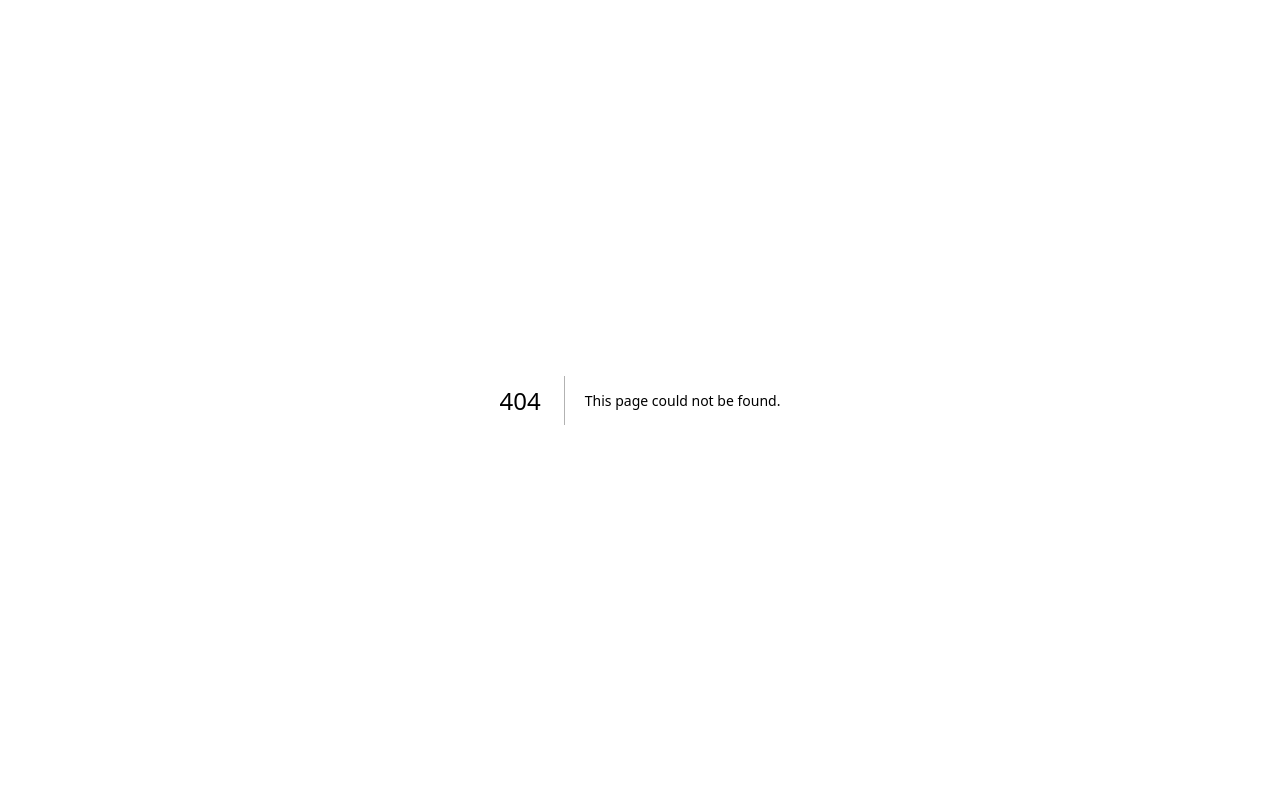
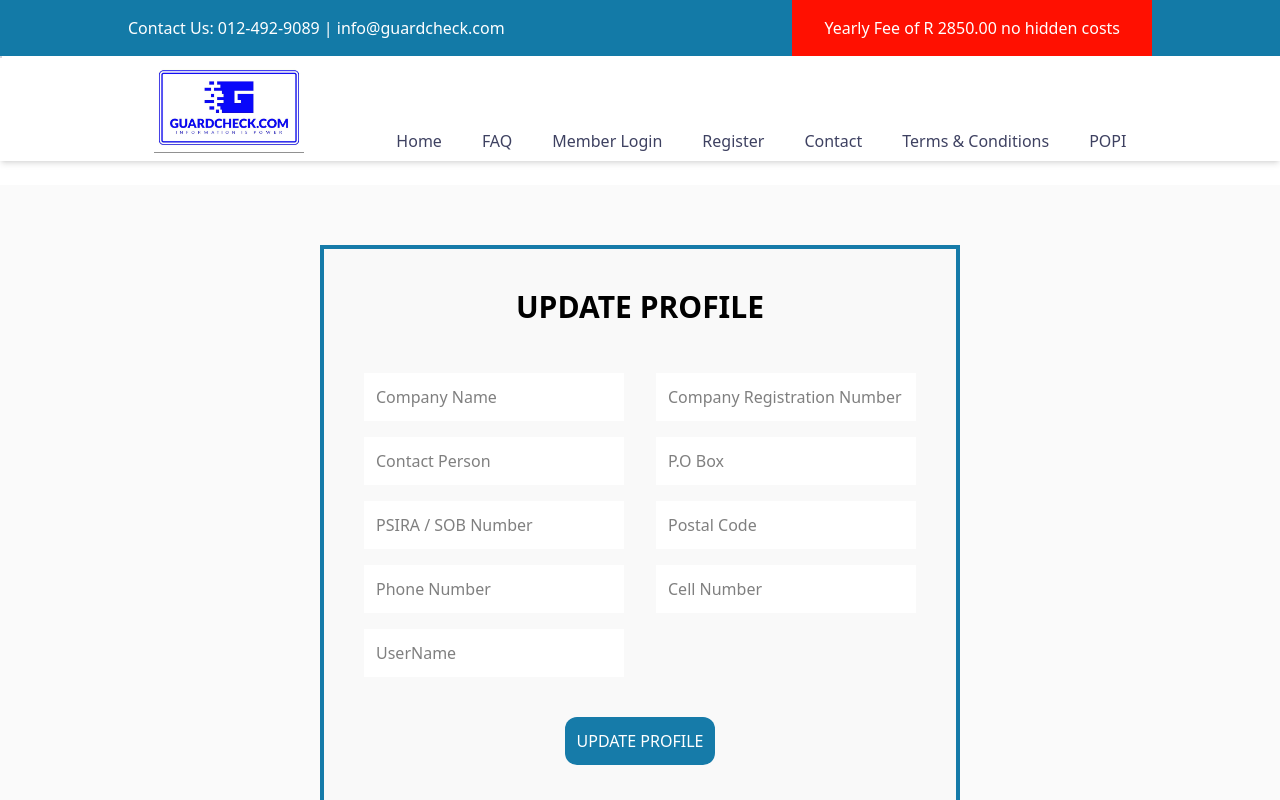
Before and after one commit to Bluntsheep/guardcheck, a Next.js app: page /updateprofile in a window 1280 px wide. Before the commit this address had no page. Shown: the top 800 px of the page. Built offline with nearby package versions, Linux system fonts and the light colour scheme.

Commit message:
Updated Pages and changed Account detaisl

```diff
--- /dev/null
+++ b/app/blacklistguard/page.js
@@ -0,0 +1,101 @@
+import React from "react";
+import Footer from "../components/footer/footer";
+import Menubar from "../components/menubar/menubar";
+
+const BlackListGuard = () => {
+  return (
+    <div>
+      <Menubar />
+      <div className="flex flex-col items-center justify-center py-10 mt-6 bg-[#FAFAFA]">
+        <div className="flex flex-col items-center bg-[#F9F9F9] border-4 border-[#167BA9] p-3 md:p-10 my-5 w-[90%] md:w-[50%]">
+          <p className=" font-bold text-3xl mb-10 text-center">
+            UPDATE PROFILE
+          </p>
+          <div className=" md:flex w-full gap-8 ">
+            <div className=" w-full">
+              <div className=" w-full">
+                <input
+                  className=" bg-white p-3 my-2 w-[100%]"
+                  placeholder="Name"
+                />
+              </div>
+              <div className=" w-full">
+                <input
+                  className=" bg-white p-3 my-2 w-[100%]"
+                  placeholder="Gender: Male / Female"
+                />
+              </div>
+
+              <div className=" w-full">
+                <input
+                  className=" bg-white p-3 my-2 w-[100%]"
+                  placeholder="PSIRA / SOB Number"
+                />
+              </div>
+              <div className=" w-full">
+                <select className=" bg-white p-3 my-2 w-[100%]">
+                  <option>Select Reason</option>
+                  <option>Dismissed</option>
+                  <option>Absconded</option>
+                  <option>Other</option>
+                </select>
+              </div>
+            </div>
+            <div className=" w-full">
+              <div className=" w-full">
+                <input
+                  className=" bg-white p-3 my-2 w-[100%]"
+                  placeholder="Surname"
+                />
+              </div>
+              <div className=" w-full">
+                <input
+                  className=" bg-white p-3 my-2 w-[100%]"
+                  placeholder="ID Number"
+                />
+              </div>
+              <div className=" w-full">
+                <input type="date" className=" bg-white p-3 my-2 w-[100%]" />
+              </div>
+
+              <div className=" w-full">
+                <input
+                  className=" bg-white p-3 my-2 w-[100%]"
+                  placeholder="Description"
+                />
+              </div>
+            </div>
+          </div>
+          <div className="flex w-full gap-8 my-2 p-3">
+            <div className=" w-1/2">
+              <p className=" text-wrap">
+                Has the Guard signed an acceptance letter
+              </p>
+              <div className="flex">
+                <input type="radio" />
+                <p className=" ml-3">Yes</p>
+              </div>
+            </div>
+            <div className=" w-1/2">
+              <p>Upload Letter</p>
+              <input type="file" />
+            </div>
+          </div>
+          <textarea placeholder="other" className=" w-full bg-white p-3" />
+
+          <div className=" flex flex-col md:flex-row justify-center w-[40%] md:w-full mt-6">
+            <div className=" flex flex-col ">
+              <button className="bg-[#167BA9] rounded-xl text-white font-normal p-3 px-3 my-2 ">
+                SUBMIT NOW
+              </button>
+            </div>
+          </div>
+        </div>
+      </div>
+
+      <Footer />
+    </div>
+  );
+};
+
+export default BlackListGuard;
--- /dev/null
+++ b/app/changepassword/page.js
@@ -0,0 +1,45 @@
+import React from "react";
+import Menubar from "../components/menubar/menubar";
+import Footer from "../components/footer/footer";
+
+const ChangePassword = () => {
+  return (
+    <div>
+      <Menubar />{" "}
+      <div className="flex flex-col items-center justify-center py-10 mt-6 bg-[#FAFAFA]">
+        <div className="flex flex-col items-center bg-[#F9F9F9] border-4 border-[#167BA9] p-3 md:p-10 my-5 w-[90%] md:w-[50%]">
+          <p className=" font-bold text-3xl mb-10 text-center">
+            Change Password
+          </p>
+          <div className=" md:flex w-full gap-8 ">
+            <div className=" w-full">
+              <div className=" w-full">
+                <input
+                  className=" bg-white p-3 my-2 w-[100%]"
+                  placeholder="Password"
+                />
+              </div>
+              <div className=" w-full">
+                <input
+                  className=" bg-white p-3 my-2 w-[100%]"
+                  placeholder="Confirm Password"
+                />
+              </div>
+            </div>
+          </div>
+
+          <div className=" flex flex-col md:flex-row justify-center w-[40%] md:w-full mt-6">
+            <div className=" flex flex-col ">
+              <button className="bg-[#167BA9] rounded-xl text-white font-normal p-3 px-3 my-2 ">
+                Change
+              </button>
+            </div>
+          </div>
+        </div>
+      </div>{" "}
+      <Footer />
+    </div>
+  );
+};
+
+export default ChangePassword;
--- a/app/dashboard/page.js
+++ b/app/dashboard/page.js
@@ -1,3 +1,5 @@
+"use client";
+
 import React from "react";
 import Menubar from "../components/menubar/menubar";
 import Footer from "../components/footer/footer";
@@ -9,8 +11,14 @@ import {
   FaUserSecret,
 } from "react-icons/fa";
 import { FaFileShield } from "react-icons/fa6";
+import { useRouter } from "next/navigation";
 
 const Dashboard = () => {
+  const router = useRouter();
+
+  const handleClick = (route) => {
+    router.push(`/${route}`);
+  };
   return (
     <div className=" bg-[#FFFFFF]">
       <Menubar />
@@ -20,7 +28,7 @@ const Dashboard = () => {
             <div>
               <FaUserAltSlash color="#167BA9" size={50} />
             </div>
-            <div>
+            <div onClick={() => handleClick("blacklistguard")}>
               <p className=" font-bold text-xl hover:text-red-600 text-[#12114A]">
                 Blacklist Guards
               </p>
@@ -40,7 +48,7 @@ const Dashboard = () => {
             <div>
               <FaUserSecret color="#167BA9" size={50} />
             </div>
-            <div>
+            <div onClick={() => handleClick("blacklistenquiry")}>
               <p className=" font-bold text-xl hover:text-red-600 text-[#12114A]">
                 Do a Blacklist Enquiry
               </p>
@@ -52,6 +60,7 @@ const Dashboard = () => {
             <div>
               <FaUserSecret color="#167BA9" size={50} />
             </div>
+            <a href="/popi.pdf " download>
               <div>
                 <p className=" font-bold text-xl hover:text-red-600 text-[#12114A]">
                   Acceptance Letter
@@ -60,12 +69,13 @@ const Dashboard = () => {
                   Please add this form to your letter of employment
                 </p>
               </div>
+            </a>
           </div>
           <div className=" flex gap-6 bg-white p-8 shadow-md items-center mt-8 w-3/12 hover:shadow-xs">
             <div>
               <FaFileShield color="#167BA9" size={50} />
             </div>
-            <div>
+            <div onClick={() => handleClick("viewcv")}>
               <p className=" font-bold text-xl hover:text-red-600 text-[#12114A]">
                 View CVs
               </p>
@@ -75,14 +85,16 @@ const Dashboard = () => {
             <div>
               <FaPen color="#167BA9" size={50} />
             </div>
-            <div>
+            <div onClick={() => handleClick("updateprofile")}>
               <p className=" font-bold text-xl hover:text-red-600 text-[#12114A]">
                 Update Profile
               </p>
             </div>
           </div>
         </div>
-        <div className="flex text-center my-3 gap-10 justify-center px-[5%]">
+        <div
+          onClick={() => handleClick("changepassword")}
+          className="flex text-center my-3 gap-10 justify-center px-[5%]">
           <div className=" flex gap-6 bg-white p-8 shadow-md items-center mt-8 w-3/12 hover:shadow-xs">
             <div>
               <FaKey color="#167BA9" size={50} />
--- a/app/payment/page.js
+++ b/app/payment/page.js
@@ -1,8 +1,15 @@
+"use client";
 import React from "react";
 import Menubar from "../components/menubar/menubar";
 import Footer from "../components/footer/footer";
+import { useRouter } from "next/navigation";
 
 const Payments = () => {
+  const router = useRouter();
+  const handleLogin = () => {
+    router.push("dashboard");
+  };
+
   return (
     <div>
       <Menubar />
@@ -16,8 +23,8 @@ const Payments = () => {
           After subscription, you able to be login.
         </p>
         <p className=" text-[#137AA7] mt-6 text-lg">Guardcheck.com</p>
-        <p className=" text-[#137AA7] text-lg">First National Bank</p>
-        <p className=" text-[#137AA7] text-lg">Acc No 62658909076</p>
+        <p className=" text-[#137AA7] text-lg">Nedbank</p>
+        <p className=" text-[#137AA7] text-lg">Acc No 1311842535</p>
         <p className=" text-slate-500 mt-6 text-lg">
           Please e-mail POP to info@guardcheck.com with your company name as a
           reference
@@ -26,6 +33,13 @@ const Payments = () => {
           activate your account within 2 business day.
         </p>
       </div>
+      <div className=" my-5 items-center align-middle text-center">
+        <button
+          onClick={handleLogin}
+          className=" p-3 bg-blue-400 font-bold round-lg text-white">
+          Login
+        </button>
+      </div>
 
       <Footer />
     </div>
--- a/app/popi/page.js
+++ b/app/popi/page.js
@@ -7,7 +7,7 @@ const PopiManual = () => {
   return (
     <div>
       <Menubar />
-      <div className="w-full flex justify-around p-10 pt-10">
+      <div className="w-full flex justify-around my-20 p-10 pt-10">
         <div className="flex gap-6 bg-white p-8 self-center shadow-md mt-8 hover:shadow-xs md:w-[40%] justify-center">
           <div>
             <FaRegArrowAltCircleDown color="#167BA9" size={50} />
--- /dev/null
+++ b/app/updateprofile/page.js
@@ -0,0 +1,91 @@
+import React from "react";
+import Menubar from "../components/menubar/menubar";
+import Footer from "../components/footer/footer";
+
+const UpdateProfile = () => {
+  return (
+    <div>
+      <Menubar />
+      <div className="flex flex-col items-center justify-center py-10 mt-6 bg-[#FAFAFA]">
+        <div className="flex flex-col items-center bg-[#F9F9F9] border-4 border-[#167BA9] p-3 md:p-10 my-5 w-[90%] md:w-[50%]">
+          <p className=" font-bold text-3xl mb-10 text-center">
+            UPDATE PROFILE
+          </p>
+          <div className=" md:flex w-full gap-8 ">
+            <div className=" w-full">
+              <div className=" w-full">
+                <input
+                  className=" bg-white p-3 my-2 w-[100%]"
+                  placeholder="Company Name"
+                />
+              </div>
+              <div className=" w-full">
+                <input
+                  className=" bg-white p-3 my-2 w-[100%]"
+                  placeholder="Contact Person"
+                />
+              </div>
+
+              <div className=" w-full">
+                <input
+                  className=" bg-white p-3 my-2 w-[100%]"
+                  placeholder="PSIRA / SOB Number"
+                />
+              </div>
+              <div className=" w-full">
+                <input
+                  className=" bg-white p-3 my-2 w-[100%]"
+                  placeholder="Phone Number"
+                />
+              </div>
+              <div className=" w-full">
+                <input
+                  className=" bg-white p-3 my-2 w-[100%]"
+                  placeholder="UserName"
+                />
+              </div>
+            </div>
+            <div className=" w-full">
+              <div className=" w-full">
+                <input
+                  className=" bg-white p-3 my-2 w-[100%]"
+                  placeholder="Company Registration Number"
+                />
+              </div>
+              <div className=" w-full">
+                <input
+                  className=" bg-white p-3 my-2 w-[100%]"
+                  placeholder="P.O Box"
+                />
+              </div>
+              <div className=" w-full">
+                <input
+                  className=" bg-white p-3 my-2 w-[100%]"
+                  placeholder="Postal Code"
+                />
+              </div>
+
+              <div className=" w-full">
+                <input
+                  className=" bg-white p-3 my-2 w-[100%]"
+                  placeholder="Cell Number"
+                />
+              </div>
+            </div>
+          </div>
+
+          <div className=" flex flex-col md:flex-row justify-center w-[40%] md:w-full mt-6">
+            <div className=" flex flex-col ">
+              <button className="bg-[#167BA9] rounded-xl text-white font-normal p-3 px-3 my-2 ">
+                UPDATE PROFILE
+              </button>
+            </div>
+          </div>
+        </div>
+      </div>
+      <Footer />
+    </div>
+  );
+};
+
+export default UpdateProfile;
--- /dev/null
+++ b/app/viewcv/page.js
@@ -0,0 +1,35 @@
+import React from "react";
+import Menubar from "../components/menubar/menubar";
+import Footer from "../components/footer/footer";
+
+const ViewCv = () => {
+  return (
+    <div>
+      <Menubar />
+      <div className=" text-center my-28">
+        <p className=" text-5xl font-bold mb-8">VIEW CV</p>
+        <select className=" shadow-xl bg-white w-[50%] p-6">
+          <option>Select Region</option>
+          <option>Eastern Cape</option>
+          <option>Free State</option>
+          <option>Gauteng</option>
+          <option>Kwazulu-Natal</option>
+          <option>Mpumalanga</option>
+          <option>Northan Cape</option>
+          <option>Limpopo</option>
+          <option>North West Province</option>
+          <option>Western Cape</option>
+        </select>
+        <p className=" my-8 font-medium text-slate-700">No records found.</p>
+        <div className="flex justify-center gap-8 w-full mt-6">
+          <button className="bg-[#14A2B8] rounded-md text-white font-normal p-2 px-3 mt-2 ">
+            Back
+          </button>
+        </div>
+      </div>
+      <Footer />
+    </div>
+  );
+};
+
+export default ViewCv;
```
Also changed, not shown: 1 other file (tests, documents, lock files or other folders). Lines whose indentation alone changed are shown as unchanged.
